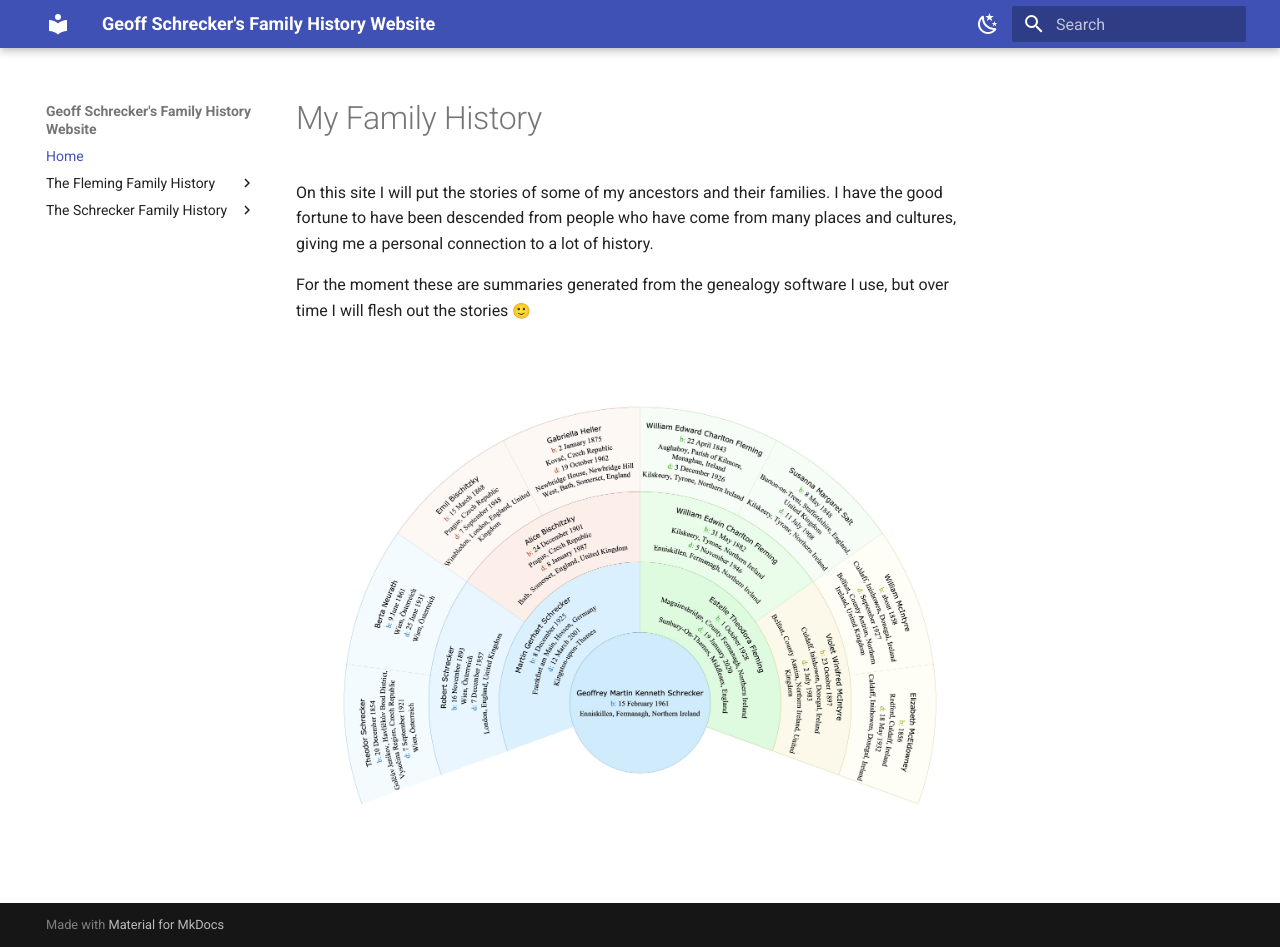
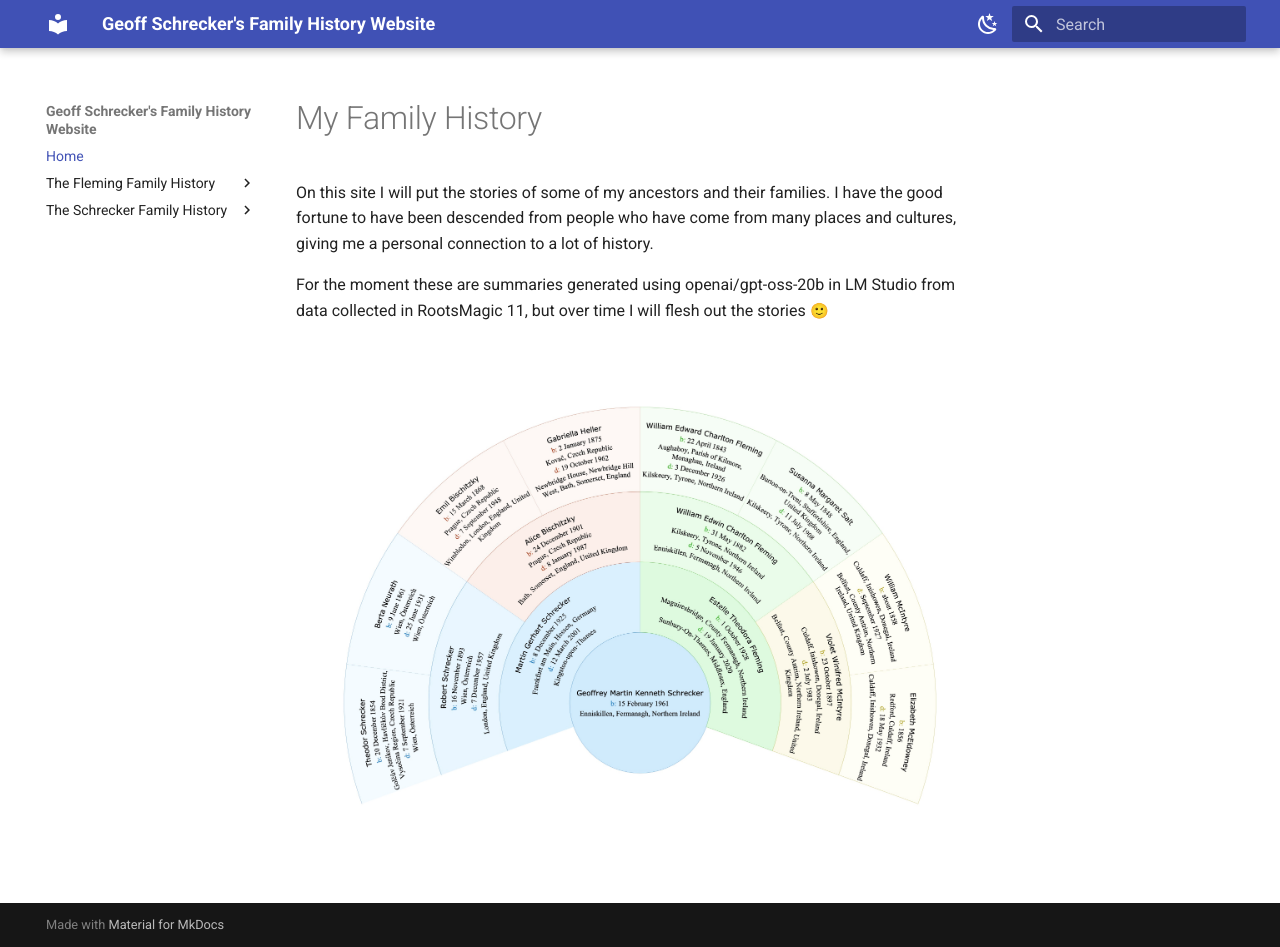
Before and after one commit to Schrecker-Family/Website, an MkDocs documentation site: the page built from docs/index.md, in a window 1280 px wide and 947 px high. Built offline with MkDocs 1.6.1 and Material for MkDocs 9.7.7, drawn with Linux system fonts in a browser that asks for light colours; emoji names are drawn with the system emoji font.

Commit message:
Update to indew.md

```diff
--- a/docs/index.md
+++ b/docs/index.md
@@ -2,7 +2,7 @@
 
 On this site I will put the stories of some of my ancestors and their families. I have the good fortune to have been descended from people who have come from many places and cultures, giving me a personal connection to a lot of history.
 
-For the moment these are summaries generated from the genealogy software I use, but over time I will flesh out the stories :slight_smile:
+For the moment these are summaries generated using openai/gpt-oss-20b in LM Studio from data collected in RootsMagic 11, but over time I will flesh out the stories :slight_smile:
 
 ![Fan chart][def]
 
```
